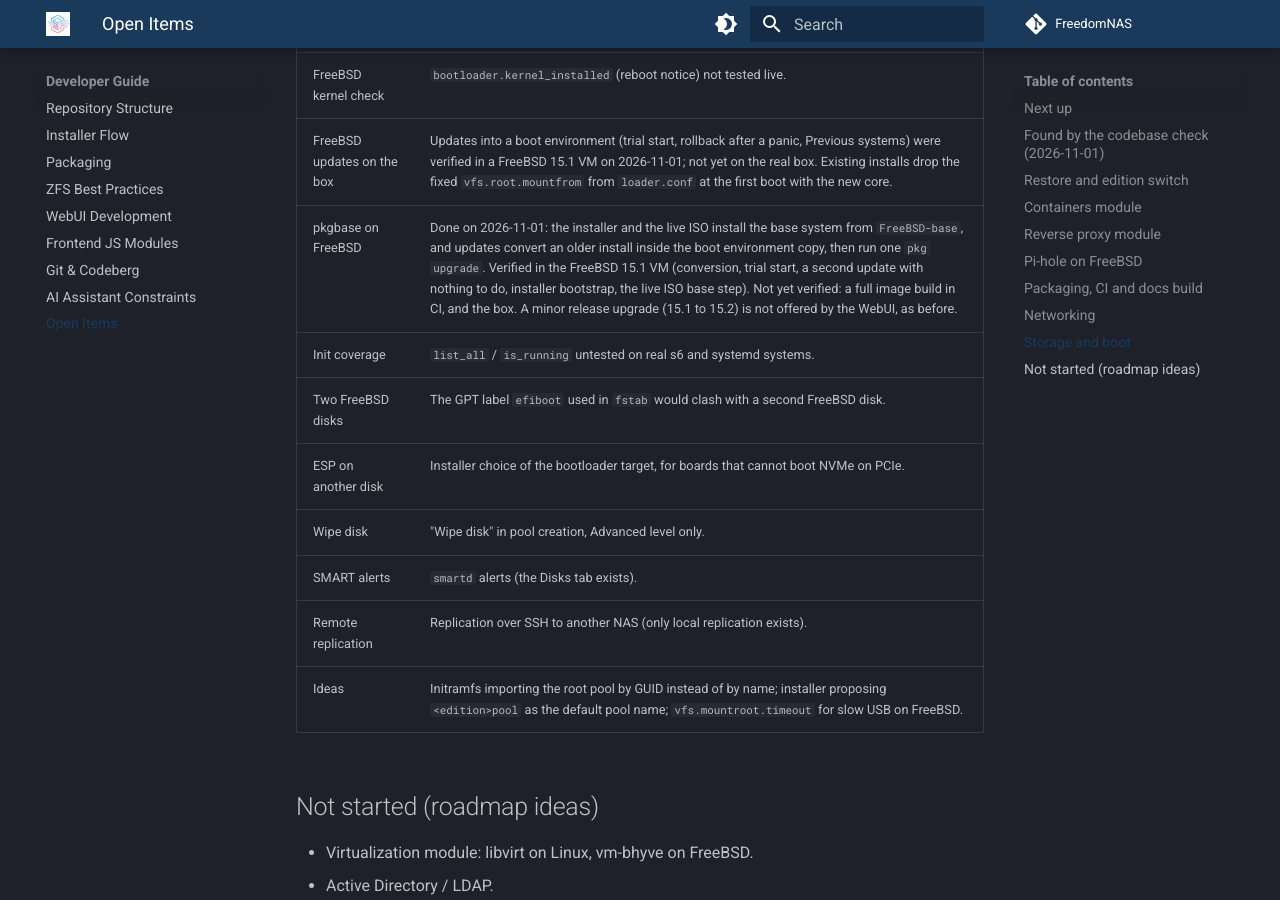
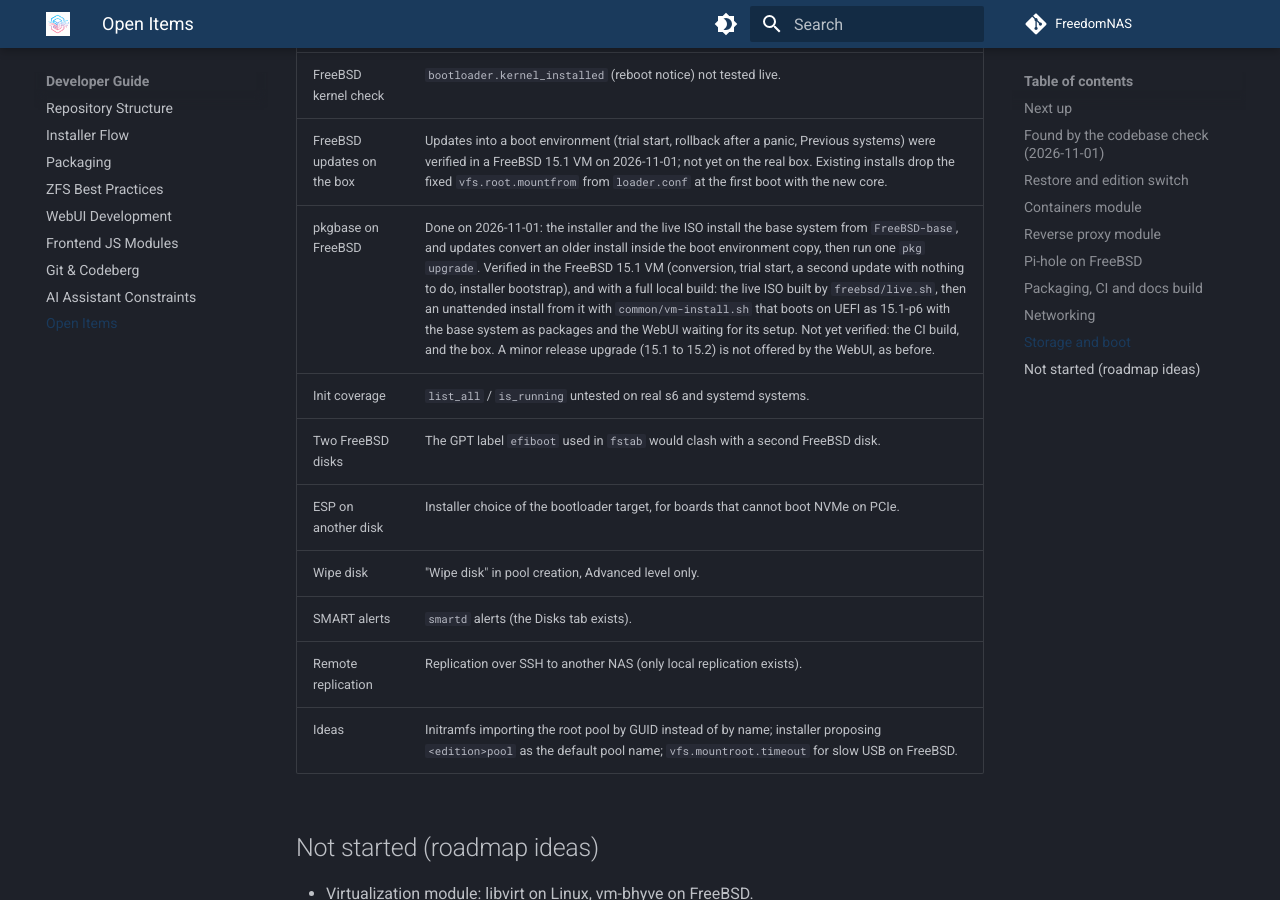
Before and after one commit to FreedomNAS/freedomnas-docs, an MkDocs documentation site: the page built from docs/developer/open-items.md, in a window 1280 px wide and 900 px high, scrolled down 4790 px. Built offline with MkDocs 1.6.1 and Material for MkDocs 9.7.7, drawn with Linux system fonts in a browser that asks for light colours.

Commit message:
Note the FreeBSD live ISO and install built with pkgbase

```diff
--- a/docs/developer/open-items.md
+++ b/docs/developer/open-items.md
@@ -109,7 +109,7 @@ and unused names are gone.
 | FreeBSD ZFS views | `zpool status -j`, ARC statistics, `zfs allow`, events and live I/O unverified on FreeBSD. |
 | FreeBSD kernel check | `bootloader.kernel_installed` (reboot notice) not tested live. |
 | FreeBSD updates on the box | Updates into a boot environment (trial start, rollback after a panic, Previous systems) were verified in a FreeBSD 15.1 VM on 2026-11-01; not yet on the real box. Existing installs drop the fixed `vfs.root.mountfrom` from `loader.conf` at the first boot with the new core. |
-| pkgbase on FreeBSD | Done on 2026-11-01: the installer and the live ISO install the base system from `FreeBSD-base`, and updates convert an older install inside the boot environment copy, then run one `pkg upgrade`. Verified in the FreeBSD 15.1 VM (conversion, trial start, a second update with nothing to do, installer bootstrap, the live ISO base step). Not yet verified: a full image build in CI, and the box. A minor release upgrade (15.1 to 15.2) is not offered by the WebUI, as before. |
+| pkgbase on FreeBSD | Done on 2026-11-01: the installer and the live ISO install the base system from `FreeBSD-base`, and updates convert an older install inside the boot environment copy, then run one `pkg upgrade`. Verified in the FreeBSD 15.1 VM (conversion, trial start, a second update with nothing to do, installer bootstrap), and with a full local build: the live ISO built by `freebsd/live.sh`, then an unattended install from it with `common/vm-install.sh` that boots on UEFI as 15.1-p6 with the base system as packages and the WebUI waiting for its setup. Not yet verified: the CI build, and the box. A minor release upgrade (15.1 to 15.2) is not offered by the WebUI, as before. |
 | Init coverage | `list_all` / `is_running` untested on real s6 and systemd systems. |
 | Two FreeBSD disks | The GPT label `efiboot` used in `fstab` would clash with a second FreeBSD disk. |
 | ESP on another disk | Installer choice of the bootloader target, for boards that cannot boot NVMe on PCIe. |
```
